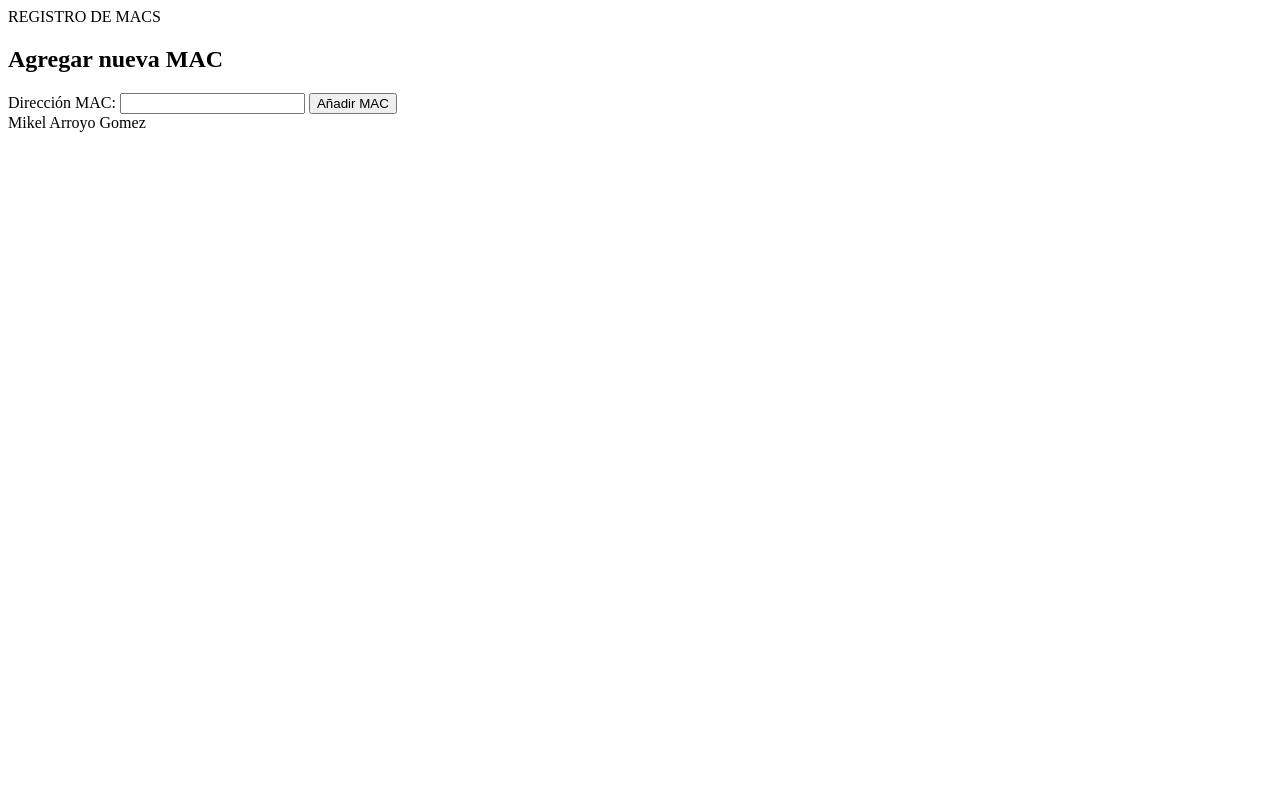
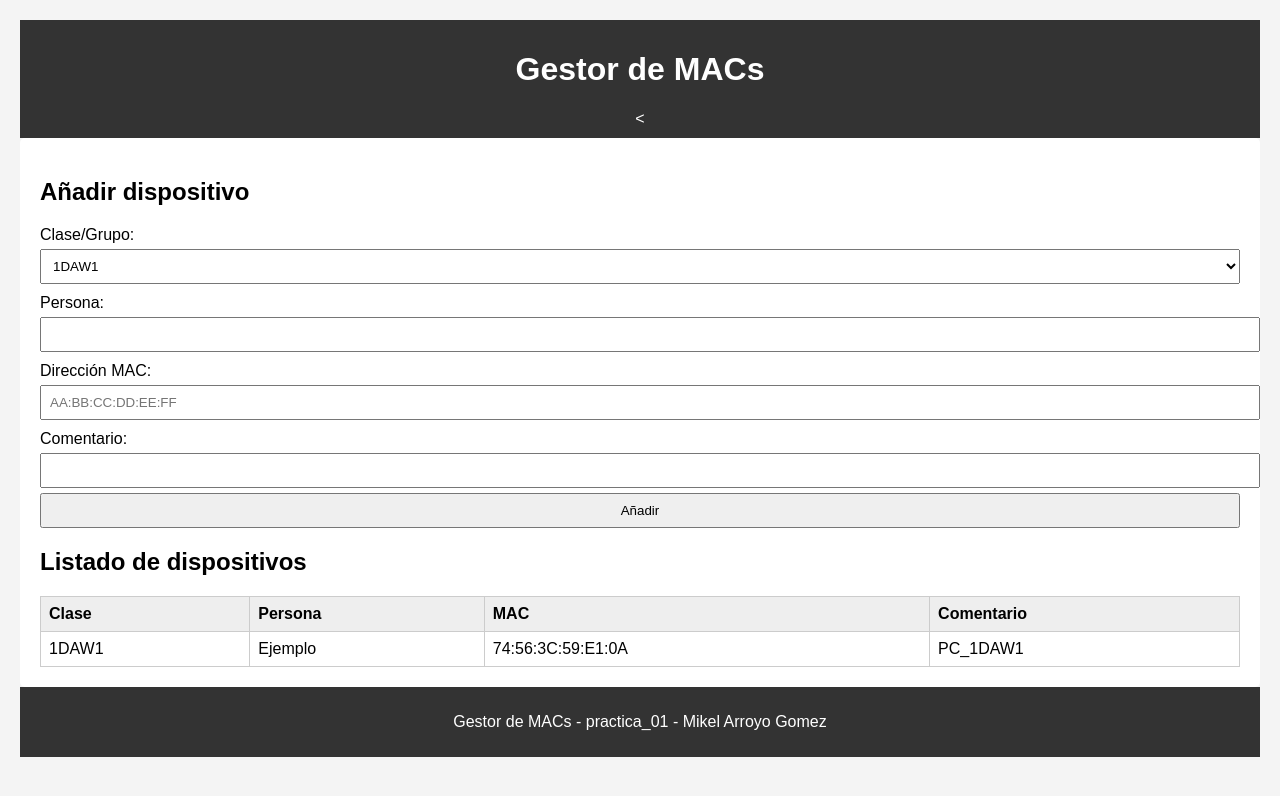
Before and after one commit to mikelarroyo/Arroyo_Mikel_DIW, a plain HTML site: page Practica1/Html_semantico.html in a window 1280 px wide. Drawn offline with Linux system fonts and the light colour scheme.

Commit message:
practica1

```diff
--- a/Practica1/Html_semantico.html
+++ b/Practica1/Html_semantico.html
@@ -1,35 +1,68 @@
 <!DOCTYPE html>
 <html lang="es">
 <head>
-  <meta charset="UTF-8">
-  <title>Título de la página</title>
+  <meta charset="UTF-8" />
+  <meta name="viewport" content="width=device-width, initial-scale=1.0" />
+  <title>Gestor de MACs</title>
+  <link rel="stylesheet" href="practica1.css" />
 </head>
 <body>
-
   <header>
-    REGISTRO DE MACS
+    <h1>Gestor de MACs</h1>
+    <
   </header>
 
+  <main>
+    <section>
+      <h2>Añadir dispositivo</h2>
+      <form>
+        <label for="grupo">Clase/Grupo:</label>
+        <select id="grupo" name="grupo">
+          <option value="1DAW1">1DAW1</option>
+          <option value="1DAW2">1DAW2</option>
+          <option value="1DAW3">1DAW3</option>
+          <option value="1DAW4">1DAW4</option>
+          <option value="PROFES">Profesores</option>
+        </select>
 
-  <main>
-   <section>
-      <h2>Agregar nueva MAC</h2>
-      <form>
-        <label for="macInput">Dirección MAC:</label>
-        <input type="text" id="macInput" name="macInput" required>
-        <button type="submit">Añadir MAC</button>
+        <label for="persona">Persona:</label>
+        <input type="text" id="persona" name="persona" />
+
+        <label for="mac">Dirección MAC:</label>
+        <input type="text" id="mac" name="mac" placeholder="AA:BB:CC:DD:EE:FF" />
+
+        <label for="comentario">Comentario:</label>
+        <input type="text" id="comentario" name="comentario" />
+
+        <input type="submit" value="Añadir" />
       </form>
     </section>
 
-
+    <section>
+      <h2>Listado de dispositivos</h2>
+      <table>
+        <thead>
+          <tr>
+            <th>Clase</th>
+            <th>Persona</th>
+            <th>MAC</th>
+            <th>Comentario</th>
+          </tr>
+        </thead>
+        <tbody>
+          <tr>
+            <td>1DAW1</td>
+            <td>Ejemplo</td>
+            <td>74:56:3C:59:E1:0A</td>
+            <td>PC_1DAW1</td>
+          </tr>
+        </tbody>
+      </table>
+    </section>
   </main>
 
-
-
-
   <footer>
-   Mikel Arroyo Gomez
+    <p>Gestor de MACs - practica_01 - Mikel Arroyo Gomez</p>
   </footer>
-
 </body>
 </html>
--- /dev/null
+++ b/Practica1/practica1.css
@@ -0,0 +1,48 @@
+body {
+  font-family: Arial, sans-serif;
+  margin: 20px;
+  background-color: #f4f4f4;
+}
+
+header, footer {
+  background: #333;
+  color: white;
+  padding: 10px;
+  text-align: center;
+}
+
+main {
+  background: white;
+  padding: 20px;
+  border-radius: 5px;
+}
+
+form {
+  margin-bottom: 20px;
+}
+
+label {
+  display: block;
+  margin-top: 10px;
+}
+
+input, select {
+  width: 100%;
+  padding: 8px;
+  margin-top: 5px;
+}
+
+table {
+  width: 100%;
+  border-collapse: collapse;
+}
+
+th, td {
+  border: 1px solid #ccc;
+  padding: 8px;
+  text-align: left;
+}
+
+th {
+  background: #eee;
+}
```
Also changed, not shown: 1 other file.
